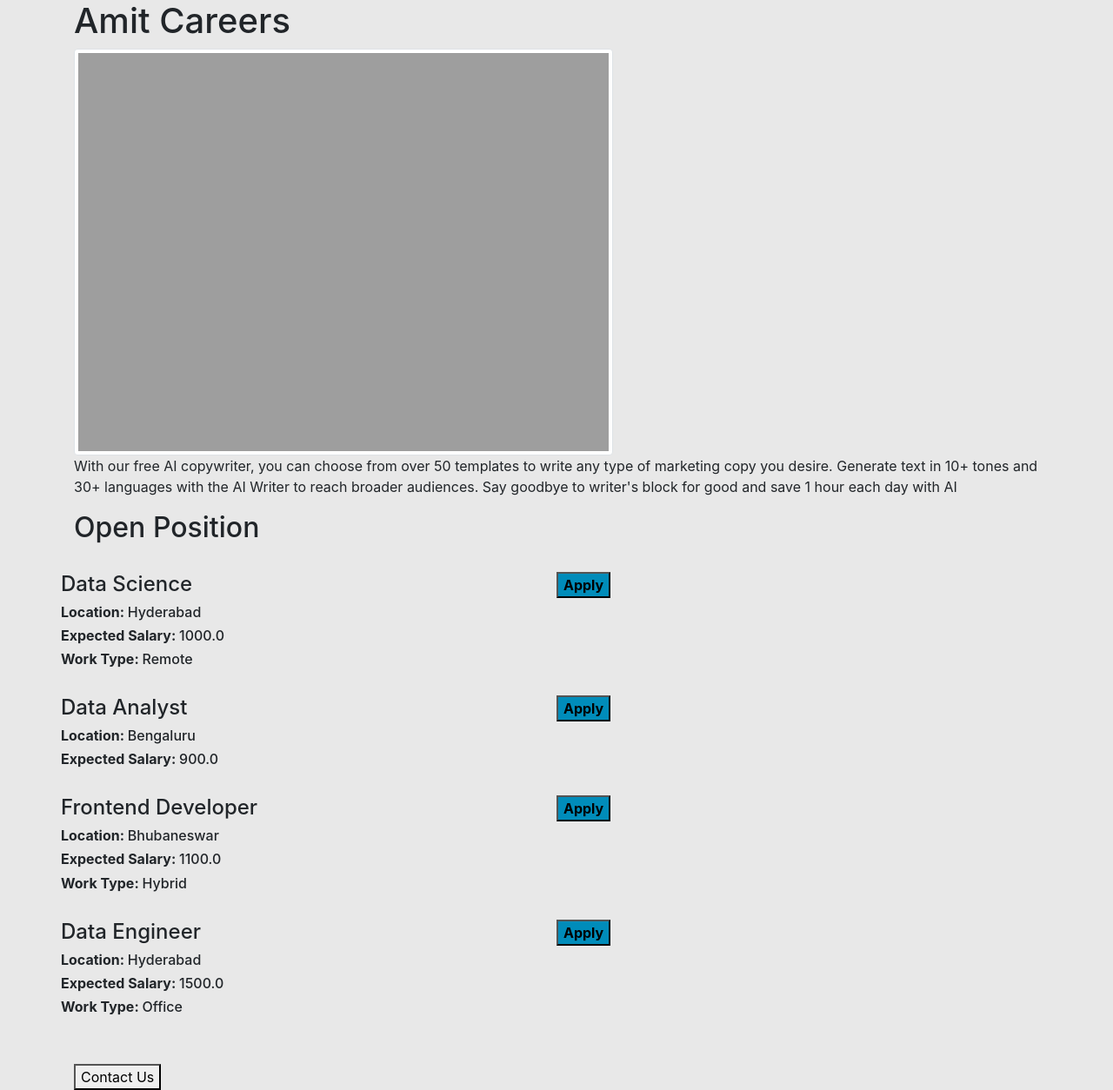
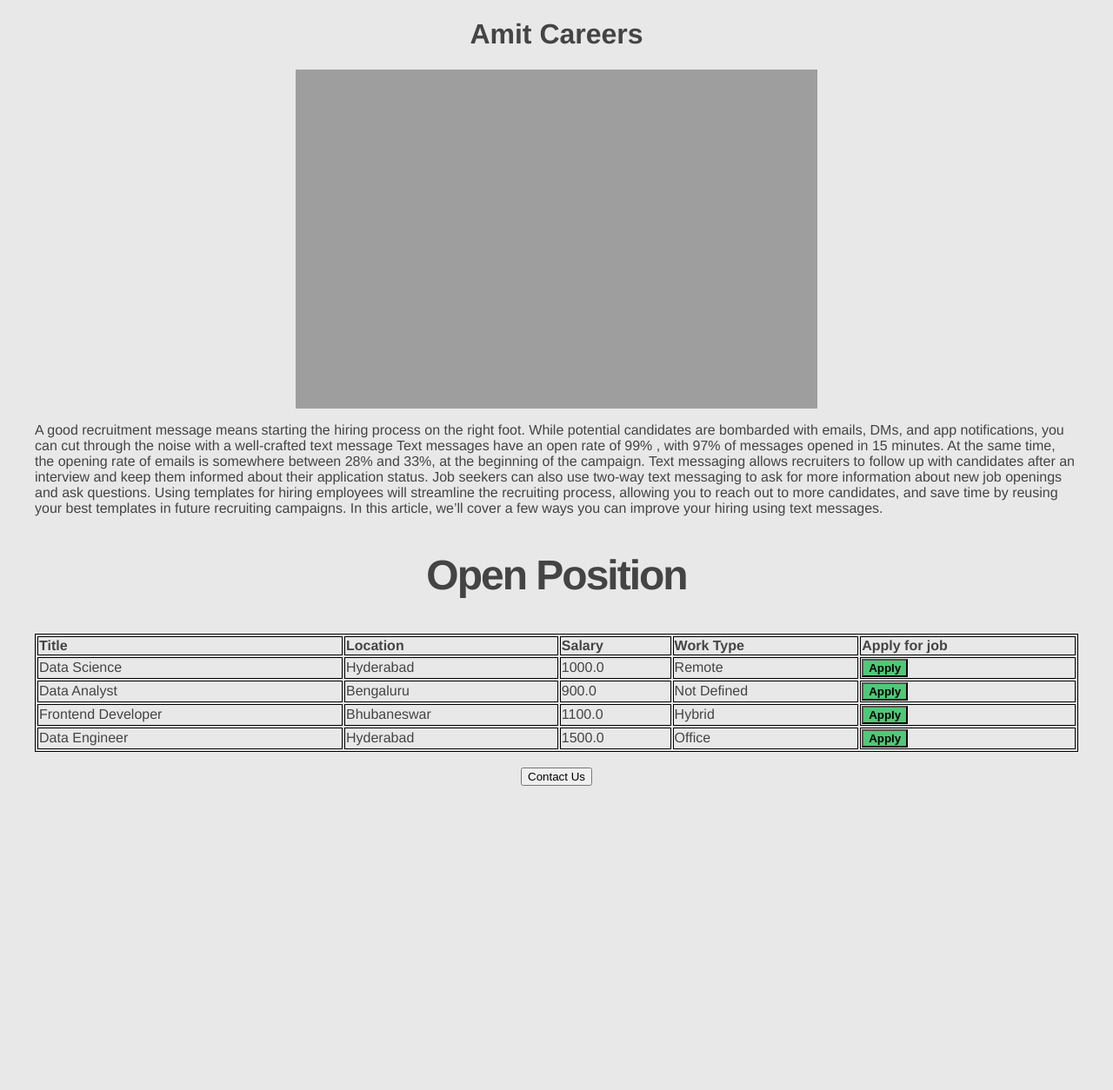
Before and after one commit to unknown12734/flask_carreer, a Flask app: page / in a window 1280 px wide. Shown: the whole page at 87% size. After the commit the page ends 904 px from the top, so only its background shows below. Run offline with Flask 2, Linux system fonts and the light colour scheme.

Commit message:
added more styling

```diff
--- /dev/null
+++ b/static/css/main.css
@@ -0,0 +1,104 @@
+body {
+  margin: 0;
+  padding: 0;
+  font-family: "Helvetica Neue", Helvetica, Arial, sans-serif;
+  color: #444;
+}
+/*
+ * Formatting the header area
+ */
+header {
+  background-color: #DFB887;
+  height: 35px;
+  width: 100%;
+  opacity: .9;
+  margin-bottom: 10px;
+}
+header h1.logo {
+  margin: 0;
+  font-size: 1.7em;
+  color: #fff;
+  text-transform: uppercase;
+  float: left;
+}
+header h1.logo:hover {
+  color: #fff;
+  text-decoration: none;
+}
+/*
+ * Centering the body content
+ */
+.container {
+  width: 1200px;
+  margin: 0 auto;
+}
+div.home {
+  padding: 10px 0 30px 0;
+  background-color: #E6E6FA;
+  -webkit-border-radius: 6px;
+     -moz-border-radius: 6px;
+          border-radius: 6px;
+}
+div.about {
+  padding: 10px 0 30px 0;
+  background-color: #E6E6FA;
+  -webkit-border-radius: 6px;
+     -moz-border-radius: 6px;
+          border-radius: 6px;
+}
+h2 {
+  font-size: 3em;
+  margin-top: 40px;
+  text-align: center;
+  letter-spacing: -2px;
+}
+h3 {
+  font-size: 1.7em;
+  font-weight: 100;
+  margin-top: 30px;
+  text-align: center;
+  letter-spacing: -1px;
+  color: #999;
+}
+.menu {
+  float: right;
+  margin-top: 8px;
+}
+.menu li {
+  display: inline;
+}
+.menu li + li {
+  margin-left: 35px;
+}
+.menu li a {
+  color: #444;
+  text-decoration: none;
+}
+.center {
+  display: block;
+  margin-left: auto;
+  margin-right: auto;
+  width: 50%;
+}
+
+.column {
+  float: left;
+  width: 50%;
+}
+
+/* Clear floats after the columns */
+.row:after {
+  content: "";
+  display: table;
+  clear: both;
+}
+
+table, th, td {
+  border:1px solid black;
+}
+
+.center-button {
+  display: flex;
+  justify-content: center;
+  align-items: center;
+}
--- a/templates/home.html
+++ b/templates/home.html
@@ -2,28 +2,48 @@
 <html>
     <head>
         <title>Amit Careers</title>
-        <meta name="viewport"
-              content="width=device-width, initial-scale=1, maximum-scale=1, user-scalable=no">
-        <link rel="stylesheet" href="https://cdn.jsdelivr.net/npm/bootstrap@4.0.0/dist/css/bootstrap.min.css" integrity="sha384-Gn5384xqQ1aoWXA+058RXPxPg6fy4IWvTNh0E263XmFcJlSAwiGgFAW/dAiS6JXm" crossorigin="anonymous">
+        <link rel="stylesheet" href="{{ url_for('static', filename='css/main.css') }}">
         <link rel="shortcut icon" type="image/jpg" href="/static/small-profile.jpeg">
-        <div class="container"><h1>{{company_name}} Careers</h1></div>
+        <div style = "text-align: center;"><h1>{{company_name}} Careers</h1></div>
     </head>
     <body style="background-color:rgb(232,232,232);">
         <div class="container">
+            <div>
             <img id="bg_image" src="http://127.0.0.1:5000/static/background.jpg"
-                 class="img-fluid img-thumbnail"
+                 class="center"
                  width="620" height="390" alt="HTML Dog">
-            <p>With our free AI copywriter, you can choose from over 50
-                templates to write any type of marketing copy you desire.
-                Generate text in 10+ tones and 30+ languages with the AI Writer
-                to reach broader audiences. Say goodbye to writer's block for good
-                and save 1 hour each day with AI
+            </div>
+            <p>A good recruitment message means starting the hiring process on the right foot. While potential candidates are bombarded with emails, DMs, and app notifications, you can cut through the noise with a well-crafted text message
+                Text messages have an open rate of 99% , with 97% of messages opened in 15 minutes. At the same time, the opening rate of emails is somewhere between 28% and 33%, at the beginning of the campaign.
+                Text messaging allows recruiters to follow up with candidates after an interview and keep them informed about their application status. Job seekers can also use two-way text messaging to ask for more information about new job openings and ask questions.
+                Using templates for hiring employees will streamline the recruiting process, allowing you to reach out to more candidates, and save time by reusing your best templates in future recruiting campaigns. In this article, we’ll cover a few ways you can improve your hiring using text messages.
             </p>
             <h2>Open Position</h2>
+            <table style="width:100%">
+              <tr>
+                  <td><b>Title</b></td>
+                  <td><b>Location</b></td>
+                  <td><b>Salary</b></td>
+                  <td><b>Work Type</b></td>
+                  <td><b>Apply for job</b></td>
+              </tr>
+                {% for job in jobs %}
+                <tr>
+                    <td>{{job["title"]}}</td>
+                    <td>{{job["location"]}}</td>
+                    <td>{{job["Salary"]}}</td>
+                    {% if "Work Type" in job %}
+                        <td>{{job["Work Type"]}}</td>
+                    {% else %}
+                        <td>Not Defined</td>
+                    {% endif %}
+                    <td><button type="button" style="background-color: #50C878;"><b>Apply</b></button></td>
+                </tr>
+                {% endfor %}
+
+            </table>
             <br>
-            {% include 'jobs.html' %}
-            <br>
-            <div>
+            <div class = "center-button">
                 <button> Contact Us</button>
             </div>
         </div>
--- a/templates/jobs.html
+++ b/templates/jobs.html
@@ -10,7 +10,7 @@
     }
     </style>
     <div class="row">
-        <div class="column" >
+        <div class="column">
             <div>
                 <h4>
                     {{job["title"]}}
@@ -43,8 +43,8 @@
                     </div>
                 {% endif %}
             </div>
-            <div class="column1">
-                <button type="button" style="background-color: #008CBA;"><b>Apply</b></button>
+            <div class="column">
+                <a type="button" style="background-color: #50C878;"><b>Apply</b></a>
             </div>
         </div>
         <br>
```
